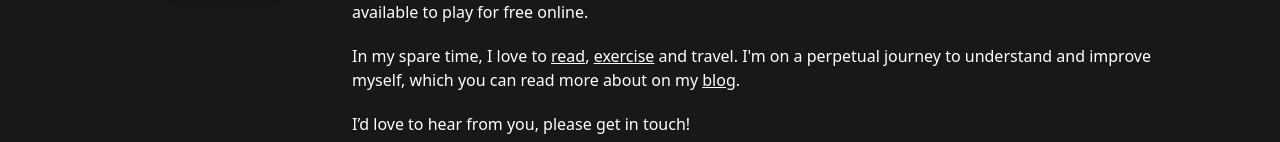
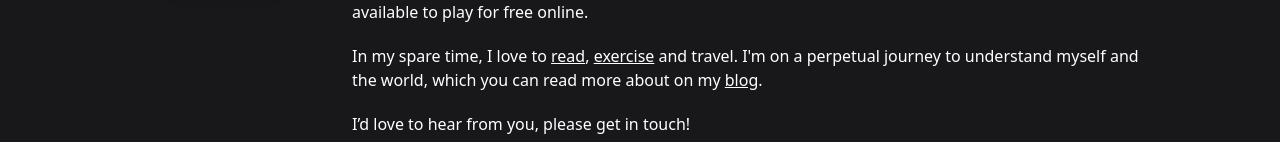
Before and after one commit to simonrose121/simon-rose.co.uk, a Next.js app: page / in a window 1280 px wide. Shown: the part 456-598 px from the top of the page. Built offline with nearby package versions, Linux system fonts and the light colour scheme.

Commit message:
fix: update profile

```diff
--- a/components/Profile/Profile.tsx
+++ b/components/Profile/Profile.tsx
@@ -89,7 +89,7 @@ export const Profile: React.FC = () => {
 					<Link href="https://www.strava.com/athletes/20580417" className="inline underline">
 						exercise
 					</Link>{' '}
-					and travel. I&apos;m on a perpetual journey to understand and improve myself, which you can read
+					and travel. I&apos;m on a perpetual journey to understand myself and the world, which you can read
 					more about on my{' '}
 					<Link href="/blog" className="inline underline">
 						blog
```
